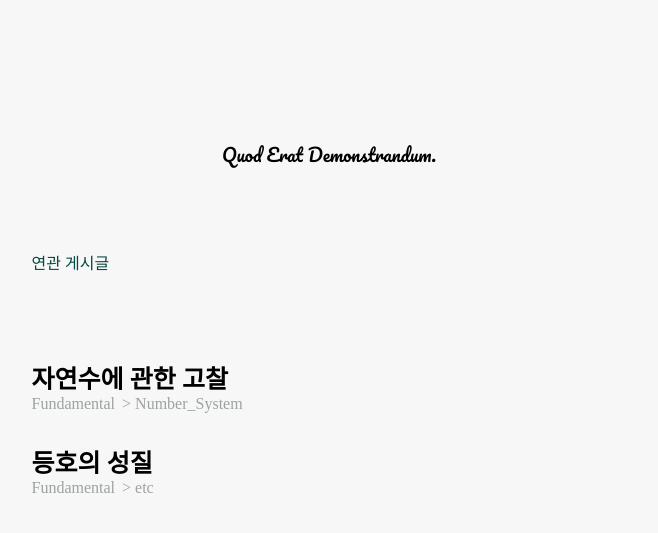
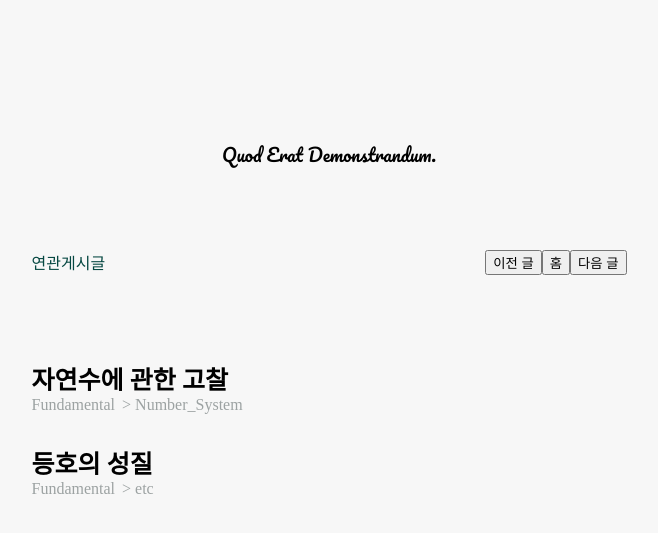
Before and after one commit to galois1423/wlog, a website with bundled scripts: page post.html in a window 1280 px wide. Shown: the part 153-686 px from the top of the page, without its empty margins (311-969 px from the left). Built offline with nearby package versions, Linux system fonts and the light colour scheme; no server answers; a web font is replaced by a local one.

Commit message:
add button

```diff
--- a/css/post.css
+++ b/css/post.css
@@ -26,6 +26,8 @@
 
 #suggest{
     width: 50%;
+    display: flex;
+    justify-content: space-between;
 }
 
 .thm{
--- a/js/show.js
+++ b/js/show.js
@@ -67,10 +67,10 @@ const suggest = () =>{
                 ts.appendChild(t)
             }
             if(s.length==0){
-                document.getElementById('suggest').innerHTML += '이 없습니다.'
+                document.getElementById('suggestpost').innerHTML += '이 없습니다.'
                 return s
             }
-            document.getElementById('suggest').innerHTML += ': '+s.length.toString()+'개'
+            document.getElementById('suggestpost').innerHTML += ': '+s.length.toString()+'개'
             return s
         } else{
             var r=[]
--- a/post.html
+++ b/post.html
@@ -12,7 +12,12 @@
     <div id="title"></div>
     <div id="postbox"><div id="post"></div></div>
     <div id="qedbox">Quod Erat Demonstrandum.</div>
-    <div id="suggestbox"><div id="suggest" class="t">연관 게시글</div></div>
+    <div id="suggestbox">
+        <div id="suggest" class="t">
+            <div id="suggestpost">연관게시글</div>
+            <div id="suggestpage"><button>이전 글</button><button>홈</button><button>다음 글</button></div>
+        </div>
+    </div>
     <div class="tsbox"><div class="ts"></div></div>
     <div id="listbox"><div id="list"></div></div>
     <script src="./js/show.js" type="module"></script>
```
